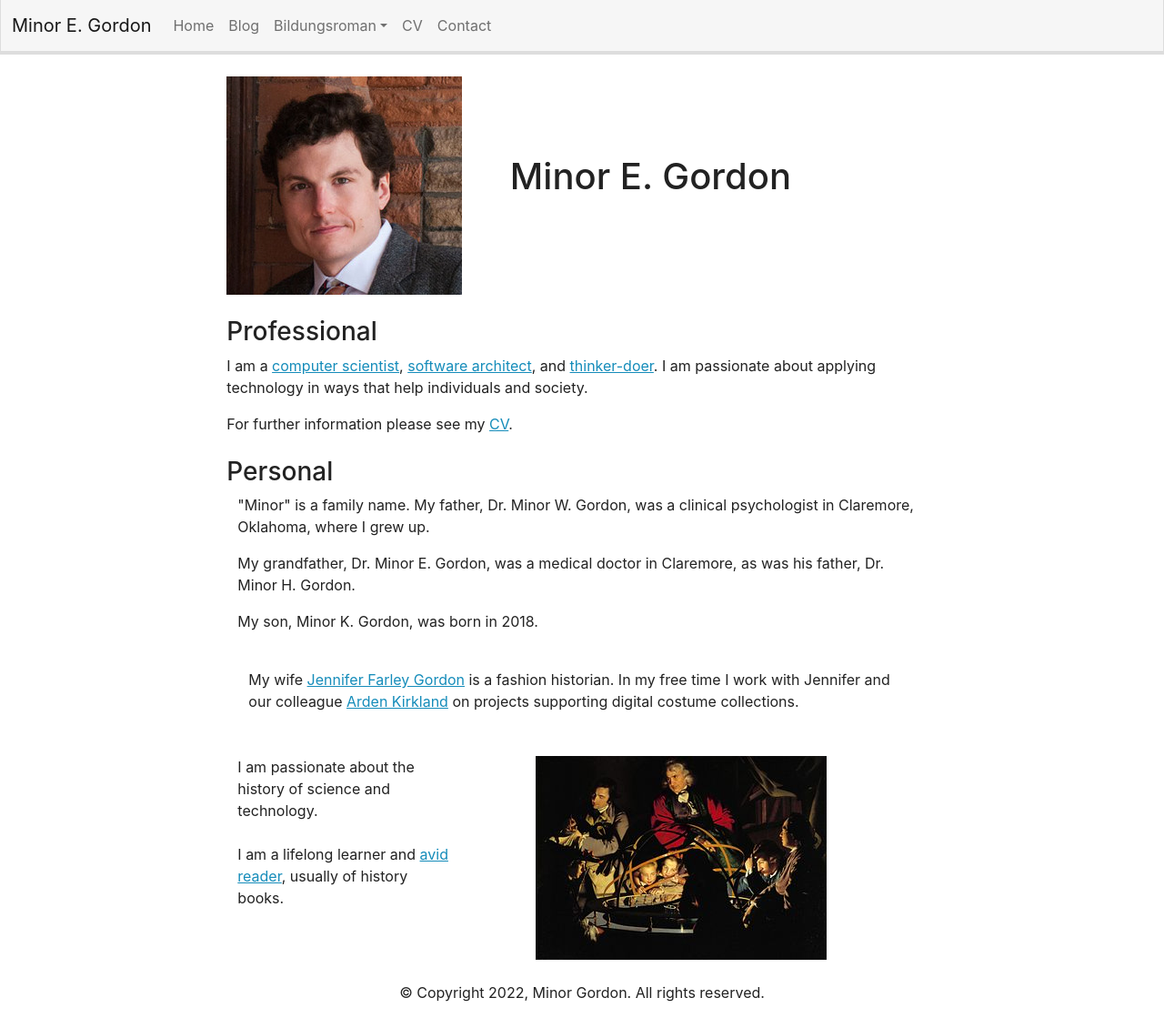
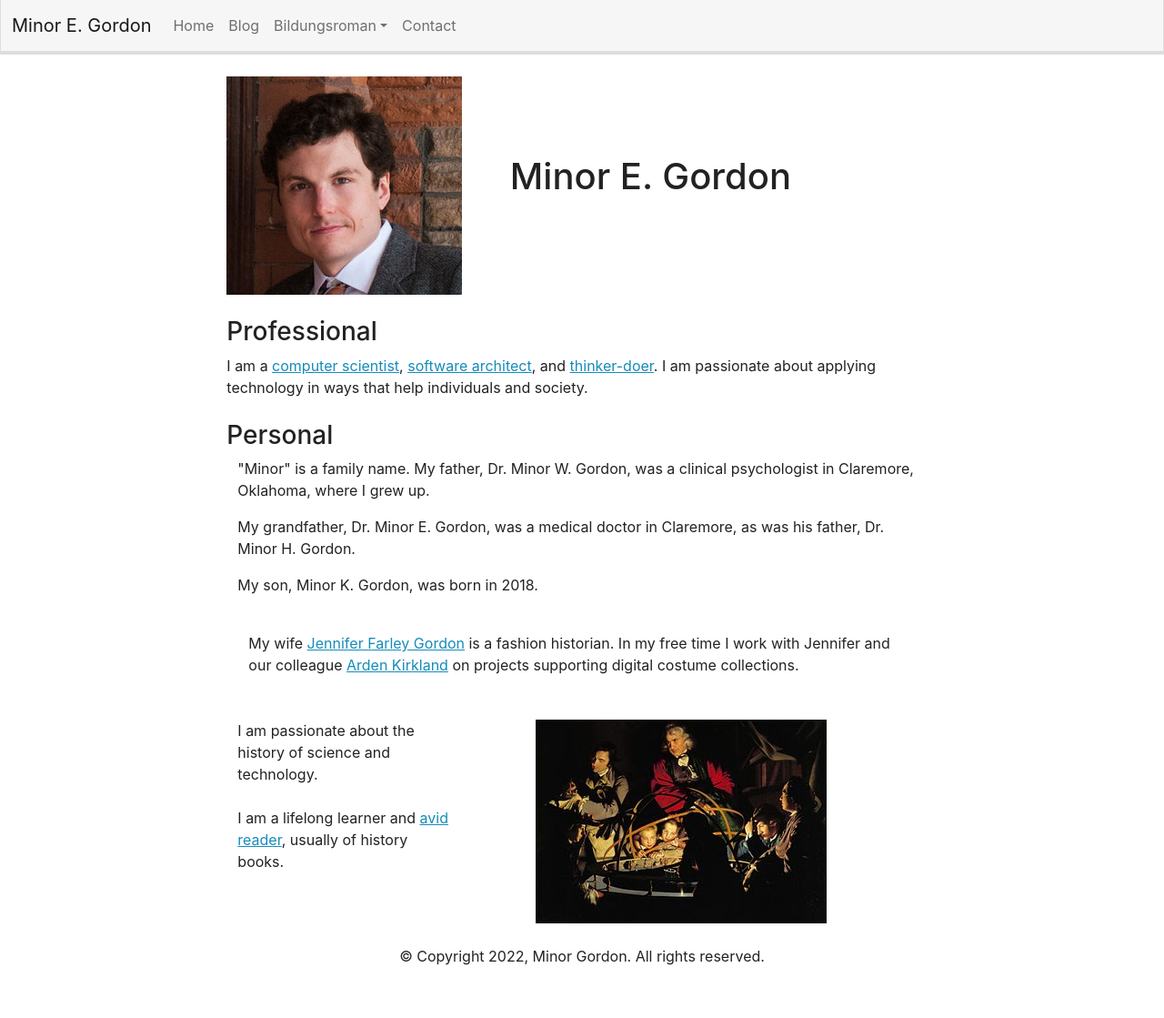
Before and after one commit to minorg/minorgordon.net, a Jekyll site: the page built from index.html, in a window 1280 px wide. Shown: the whole page at 91% size. Built offline with Jekyll 4.4.1, drawn with Linux system fonts in a browser that asks for light colours; after the commit the page ends 1079 px from its top, so only the background shows below that.

Commit message:
remove CV

```diff
--- a/_includes/navbar.html
+++ b/_includes/navbar.html
@@ -14,9 +14,6 @@
                 </div>
             </li>
             <li class="nav-item">
-                <a class="nav-link" href="/mg-cv.pdf">CV</a>
-            </li>
-            <li class="nav-item">
                 <a class="nav-link" href="mailto:mail@minorgordon.net">Contact</a>
             </li>
         </ul>
--- a/index.html
+++ b/index.html
@@ -13,9 +13,6 @@ layout: page
             <h3>Professional</h3>
             <p>
                 I am a <a href="https://en.wikipedia.org/wiki/Computer_scientist">computer scientist</a>, <a href="https://en.wikipedia.org/wiki/Software_architect">software architect</a>, and <a href="https://www.youtube.com/watch?v=WkJpEG4KbN4">thinker-doer</a>. I am passionate about applying technology in ways that help individuals and society.
-            </p>
-            <p>
-                For further information please see my <a href="mg-cv.pdf">CV</a>.
             </p>
         </div>
     </div>
```
Also changed, not shown: 2 other files.
